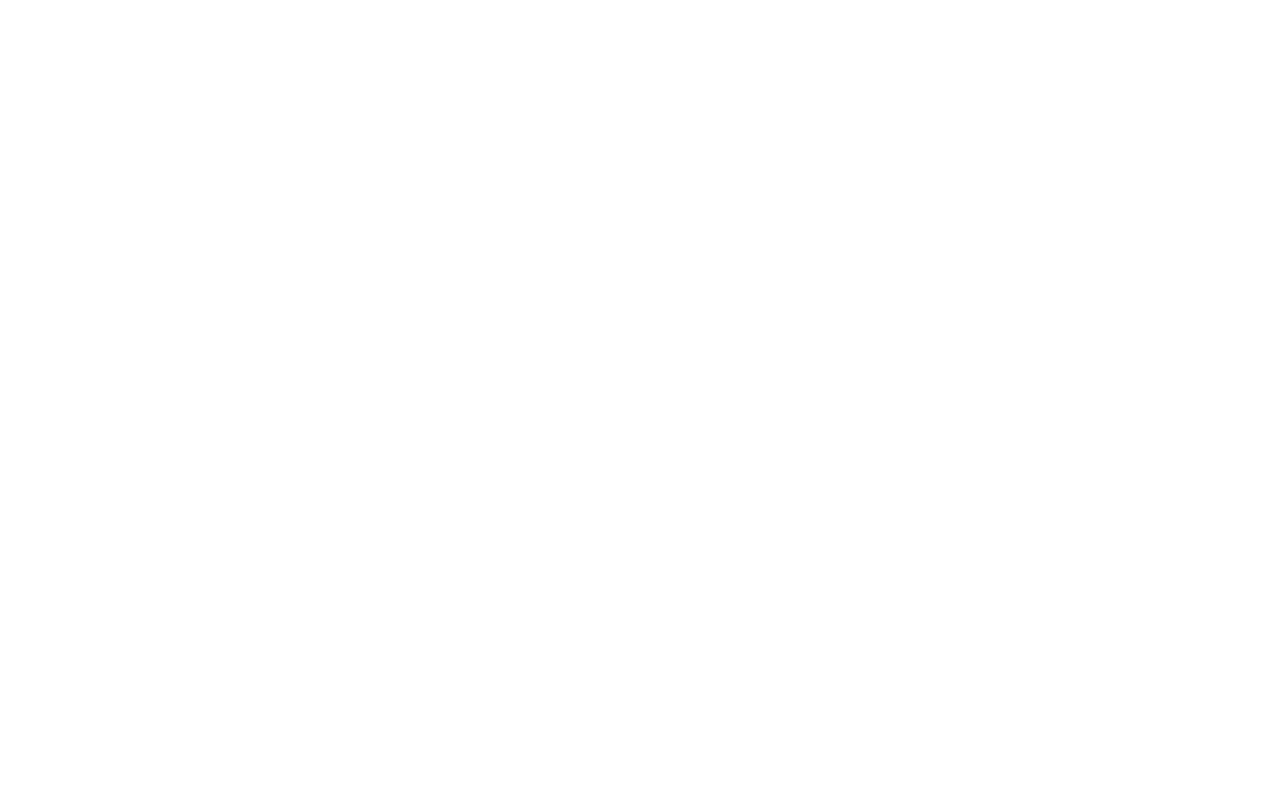
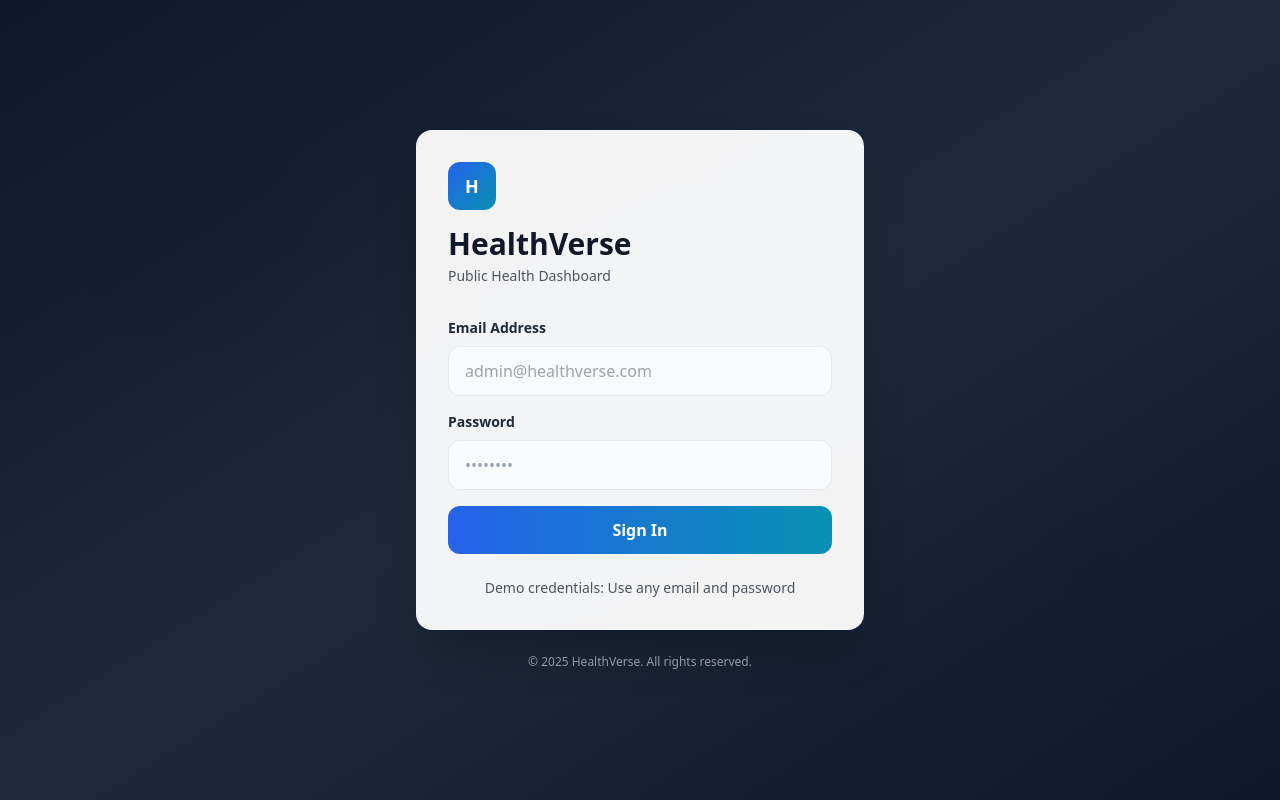
Before and after one commit to jivrajx04/Government-dashboard-ui, a React (Vite) app: page /login in a window 1280 px wide. Built offline with nearby package versions, Linux system fonts and the light colour scheme.

Commit message:
Updated App.tsx

```diff
--- a/src/App.tsx
+++ b/src/App.tsx
@@ -1,4 +1,4 @@
-import { Routes, Route } from 'react-router-dom';
+import { Routes, Route, Navigate } from 'react-router-dom';
 import Login from './pages/auth/Login';
 import Dashboard from './pages/dashboard/Dashboard';
 import DashboardShell from './pages/dashboard/DashboardShell';
@@ -9,8 +9,8 @@
 export default function App() {
   return (
     <Routes>
+      <Route path="/" element={<Navigate to="/login" replace />} />
       <Route path="/login" element={<Login />} />
-      <Route path="/" element={<Dashboard />} />
       <Route path="/dashboard" element={<DashboardShell />} />
       <Route path="/alerts" element={<Alerts />} />
       <Route path="/labs" element={<Labs />} />
--- a/src/pages/auth/Login.tsx
+++ b/src/pages/auth/Login.tsx
@@ -1,3 +1,128 @@
+import { useState, FormEvent } from 'react';
+import { useNavigate } from 'react-router-dom';
+
+async function login() {
+  return Promise.resolve(true);
+}
+
 export default function Login() {
-  return null;
+  const [email, setEmail] = useState('');
+  const [password, setPassword] = useState('');
+  const [error, setError] = useState('');
+  const [loading, setLoading] = useState(false);
+  const navigate = useNavigate();
+
+  const validateEmail = (email: string) => {
+    return /^[^\s@]+@[^\s@]+\.[^\s@]+$/.test(email);
+  };
+
+  const handleSubmit = async (e: FormEvent) => {
+    e.preventDefault();
+    setError('');
+
+    if (!validateEmail(email)) {
+      setError('Please enter a valid email address');
+      return;
+    }
+
+    if (!password) {
+      setError('Password is required');
+      return;
+    }
+
+    setLoading(true);
+    try {
+      const success = await login();
+      if (success) {
+        navigate('/dashboard');
+      }
+    } catch (err) {
+      setError('Login failed. Please try again.');
+    } finally {
+      setLoading(false);
+    }
+  };
+
+  return (
+    <div className="min-h-screen bg-gradient-to-br from-slate-900 via-slate-800 to-slate-900 flex items-center justify-center px-4">
+      <div className="absolute inset-0 overflow-hidden pointer-events-none">
+        <div className="absolute top-20 left-10 w-72 h-72 bg-blue-500 rounded-full mix-blend-multiply filter blur-3xl opacity-10"></div>
+        <div className="absolute bottom-20 right-10 w-72 h-72 bg-cyan-500 rounded-full mix-blend-multiply filter blur-3xl opacity-10"></div>
+      </div>
+
+      <div className="relative max-w-md w-full">
+        <div className="bg-white bg-opacity-95 backdrop-blur-xl rounded-2xl shadow-2xl p-8">
+          <div className="mb-8">
+            <div className="inline-block mb-4">
+              <div className="w-12 h-12 bg-gradient-to-br from-blue-600 to-cyan-600 rounded-xl flex items-center justify-center">
+                <span className="text-white font-bold text-lg">H</span>
+              </div>
+            </div>
+            <h1 className="text-3xl font-bold text-gray-900">HealthVerse</h1>
+            <p className="text-gray-600 text-sm mt-1">Public Health Dashboard</p>
+          </div>
+
+          <form onSubmit={handleSubmit} className="space-y-4">
+            <div>
+              <label htmlFor="email" className="block text-sm font-semibold text-gray-800 mb-2">
+                Email Address
+              </label>
+              <input
+                id="email"
+                type="email"
+                value={email}
+                onChange={(e) => setEmail(e.target.value)}
+                className="w-full px-4 py-3 bg-gray-50 border border-gray-200 rounded-xl focus:bg-white focus:border-blue-500 focus:ring-2 focus:ring-blue-500 focus:ring-opacity-20 transition outline-none"
+                placeholder="admin@healthverse.com"
+              />
+            </div>
+
+            <div>
+              <label htmlFor="password" className="block text-sm font-semibold text-gray-800 mb-2">
+                Password
+              </label>
+              <input
+                id="password"
+                type="password"
+                value={password}
+                onChange={(e) => setPassword(e.target.value)}
+                className="w-full px-4 py-3 bg-gray-50 border border-gray-200 rounded-xl focus:bg-white focus:border-blue-500 focus:ring-2 focus:ring-blue-500 focus:ring-opacity-20 transition outline-none"
+                placeholder="••••••••"
+              />
+            </div>
+
+            {error && (
+              <div className="flex items-center gap-2 text-sm text-red-600 bg-red-50 px-4 py-3 rounded-xl border border-red-200">
+                <span>⚠</span>
+                {error}
+              </div>
+            )}
+
+            <button
+              type="submit"
+              disabled={loading}
+              className="w-full bg-gradient-to-r from-blue-600 to-cyan-600 text-white py-3 px-4 rounded-xl font-semibold hover:shadow-lg hover:shadow-blue-500/30 transition transform hover:scale-105 disabled:opacity-50 disabled:cursor-not-allowed disabled:hover:scale-100 mt-6"
+            >
+              {loading ? (
+                <span className="flex items-center justify-center gap-2">
+                  <span className="w-4 h-4 border-2 border-white border-t-transparent rounded-full animate-spin"></span>
+                  Signing in...
+                </span>
+              ) : (
+                'Sign In'
+              )}
+            </button>
+          </form>
+
+          <div className="mt-6 text-center text-sm text-gray-600">
+            <p>Demo credentials: Use any email and password</p>
+          </div>
+        </div>
+
+        <p className="text-center text-gray-400 text-xs mt-6">
+          © 2025 HealthVerse. All rights reserved.
+        </p>
+      </div>
+    </div>
+  );
 }
```
